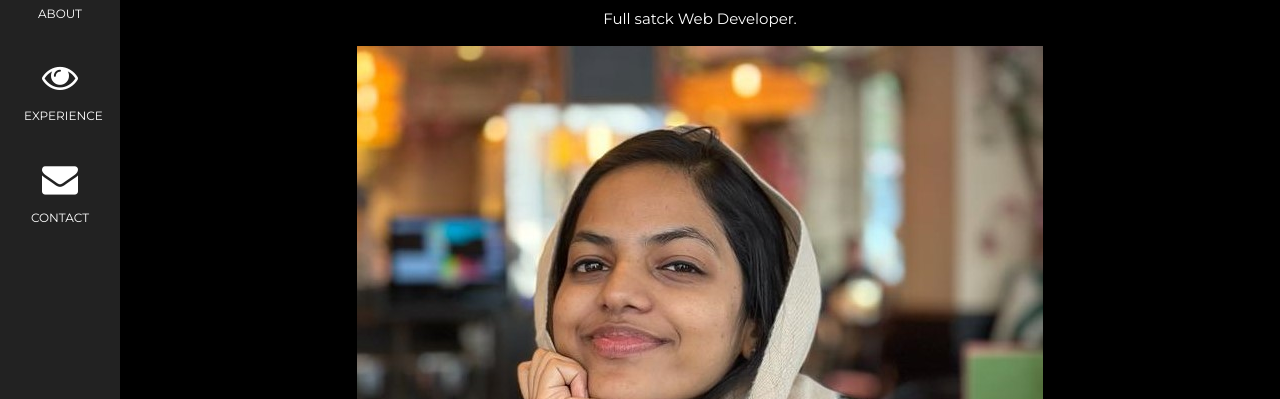
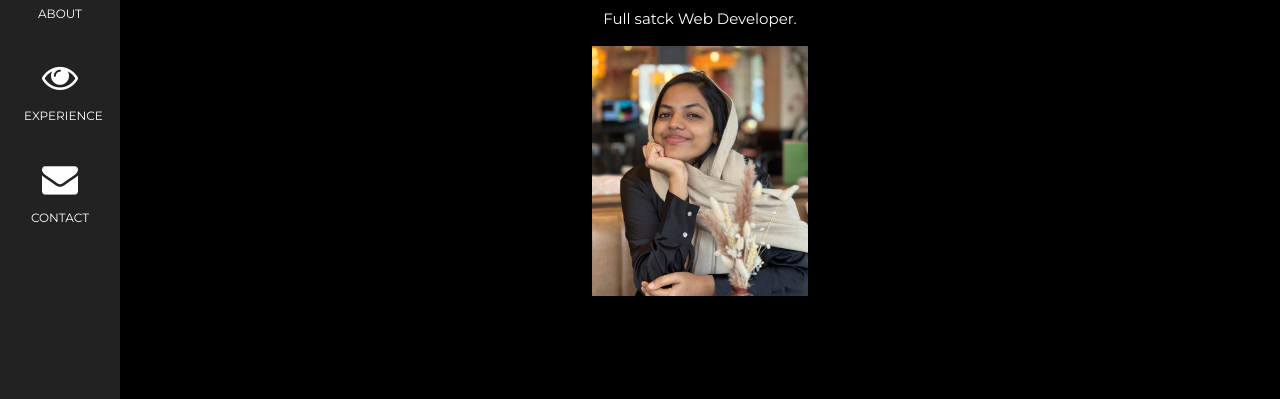
Before and after one commit to rishana-kv/rishana-kv.github.io, a plain HTML site: page index.html in a window 1280 px wide. Shown: the part 157-556 px from the top of the page. Drawn offline with nearby package versions, Linux system fonts and the light colour scheme.

Commit message:
Update index.html

```diff
--- a/index.html
+++ b/index.html
@@ -9,7 +9,7 @@
 <style>
 body, h1,h2,h3,h4,h5,h6 {font-family: "Montserrat", sans-serif}
 .responsive {
-  width: auto;
+  width: 20%;
   height: auto;
 }
 .w3-row-padding img {margin-bottom: 12px}
```
